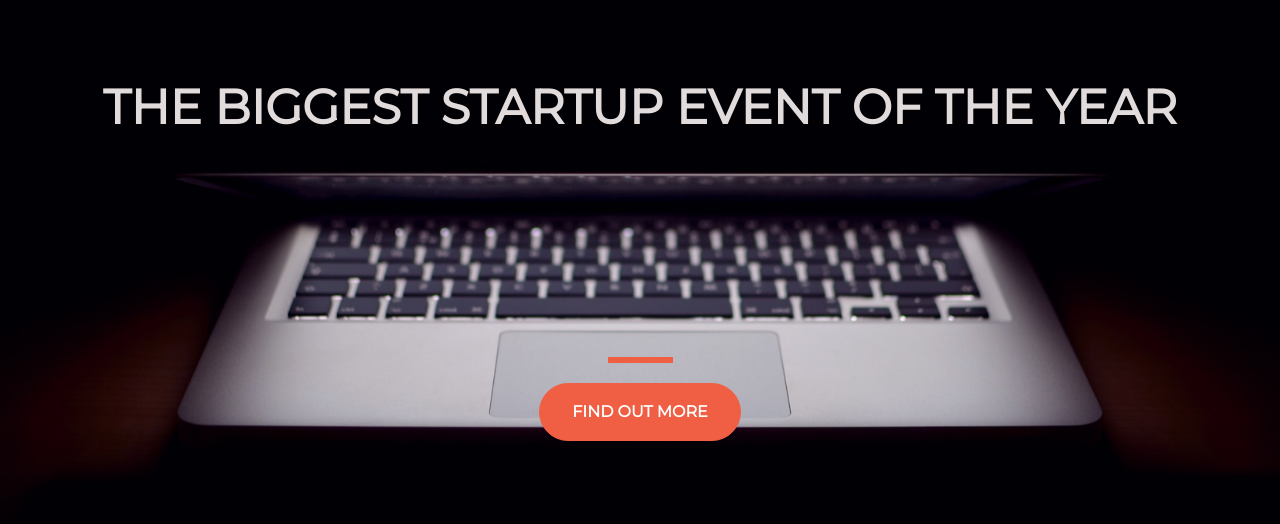
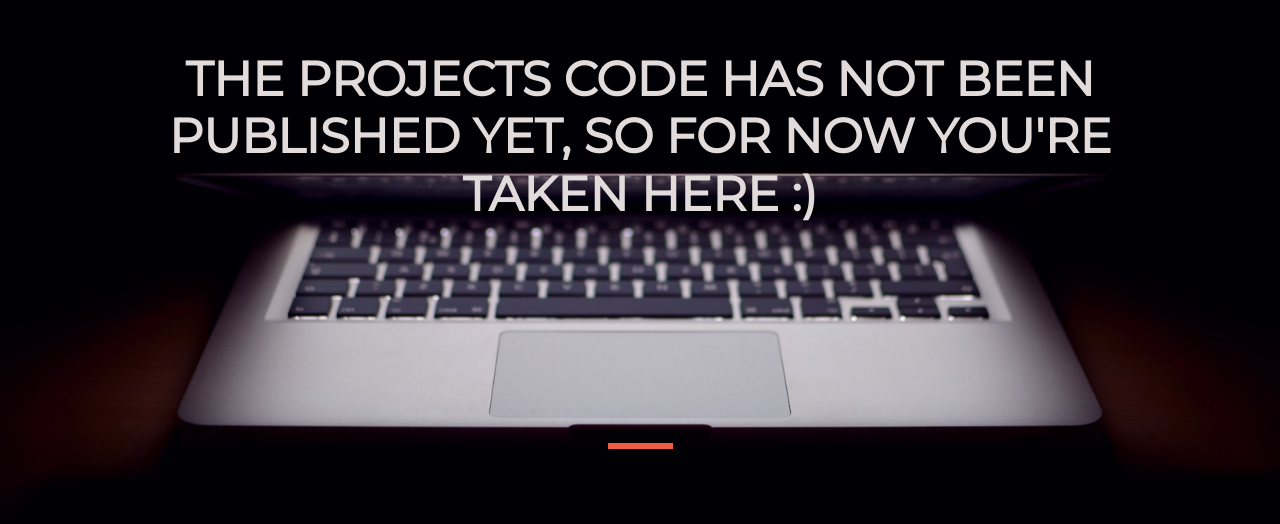
Before and after one commit to S1fam/blogpage, a plain HTML site: page index.html in a window 1280 px wide. Shown: the part 140-664 px from the top of the page. Drawn offline with nearby package versions, Linux system fonts and the light colour scheme.

Commit message:
Update index.html

```diff
--- a/index.html
+++ b/index.html
@@ -19,12 +19,11 @@
   <div class="container d-flex align-items-center h-100">
     <div class="row">
       <header class="text-center">
-        <h1 class="text-uppercase"><strong>The biggest startup event of the year  </strong></h1>
+        <h1 class="text-uppercase"><strong>The projects code has not been published yet, so for now you're taken here :)</strong></h1>
       </header>
       <div class="buffer col-12"></div>
       <section class="text-center">
         <hr>
-        <button type="button" class="btn btn-primary btn-xl"><a href="https://mailchi.mp/55c19ba0a762/signup" style="text-decoration: none; color: white;">Find out more</a></button>
       </section>
     </div>
   </div>
```
